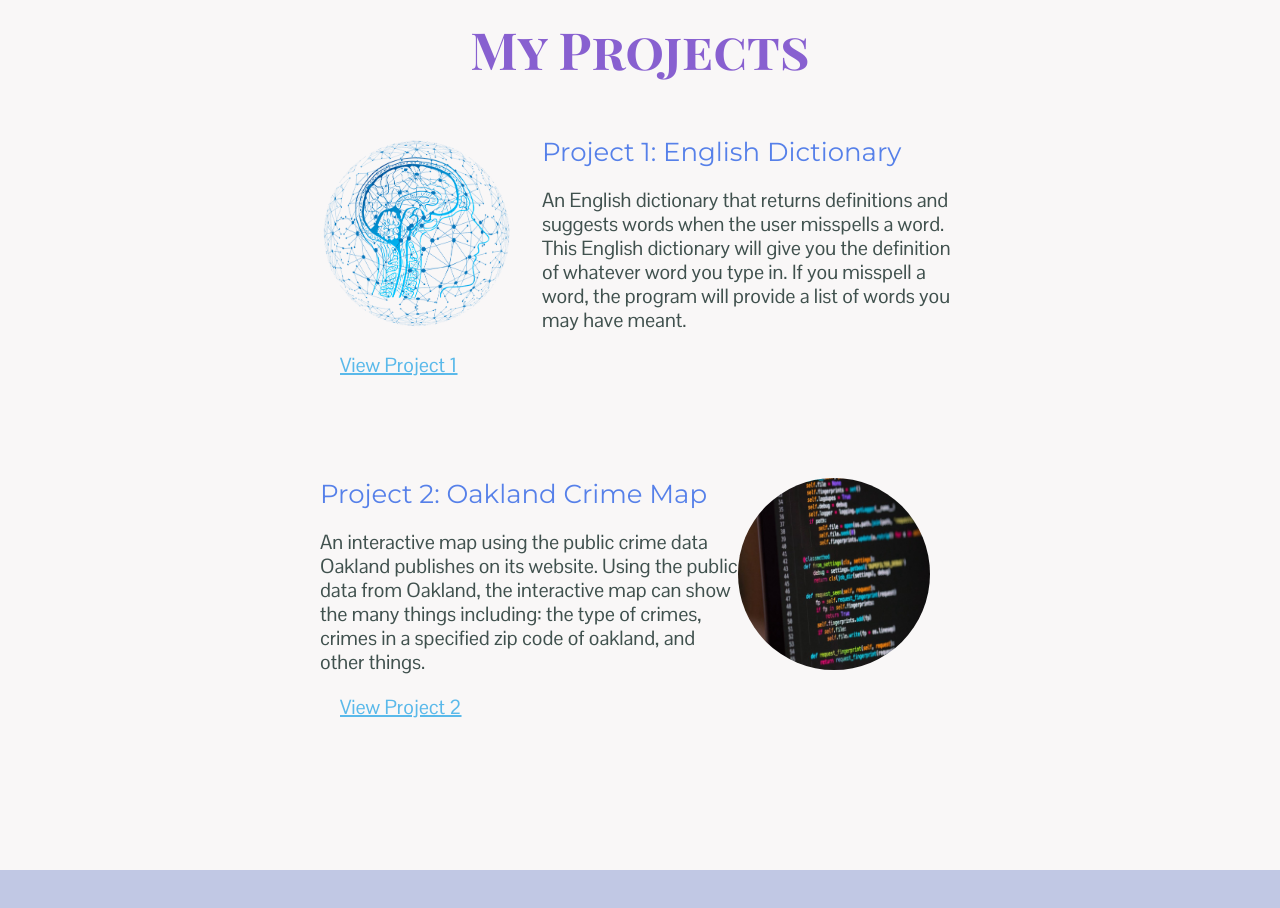
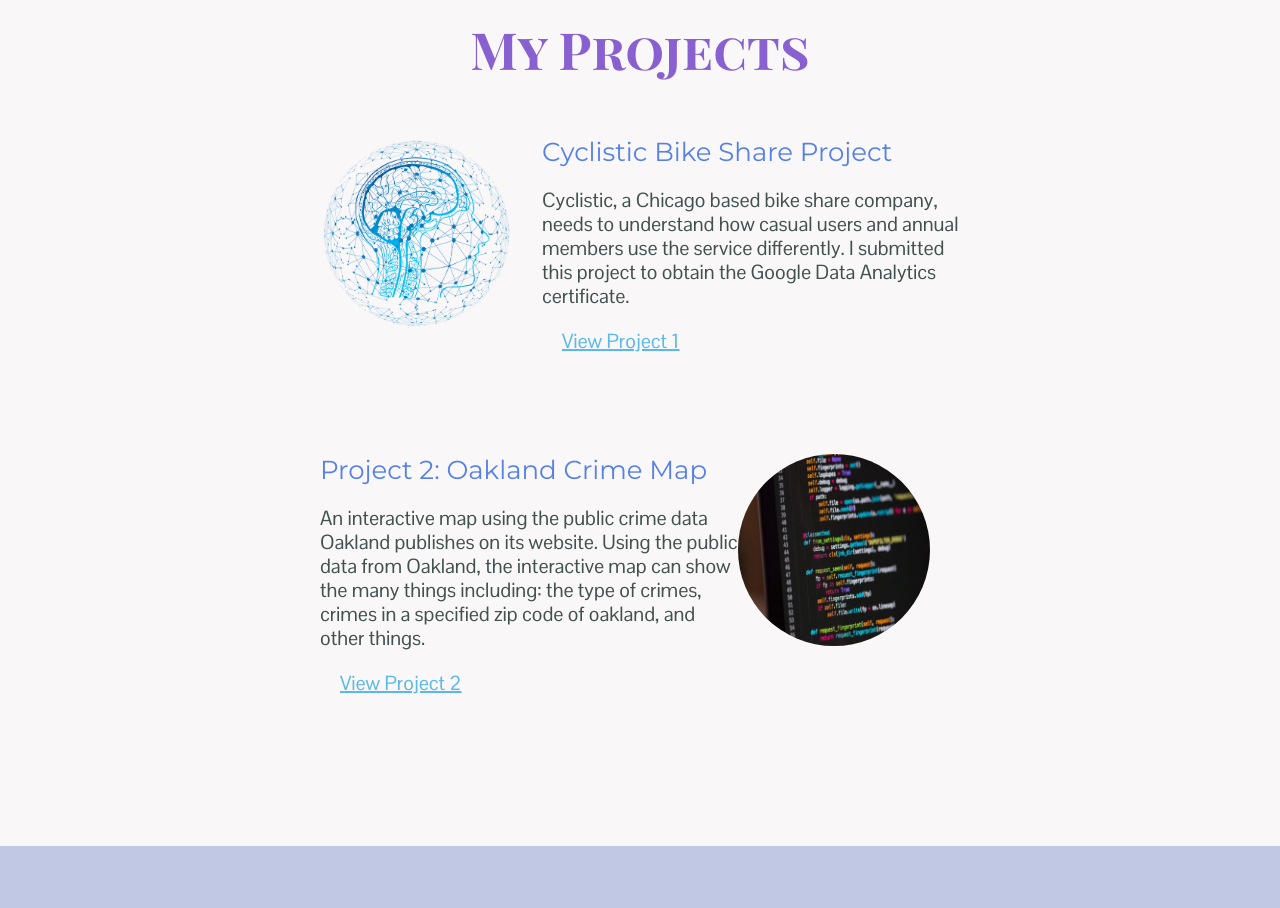
Before and after one commit to EricRamosCastillo/Website, a plain HTML site: page index.html in a window 1280 px wide. Shown: the part 1300-2208 px from the top of the page. Drawn offline with Linux system fonts and the light colour scheme.

Commit message:
Update index.html

```diff
--- a/index.html
+++ b/index.html
@@ -34,9 +34,8 @@
     <h2>My Projects</h2>
     <div class="projects-row-1">
       <img class="projects-brain" src="images/brain.png" alt="brain-picture">
-      <h3>Project 1: English Dictionary</h3>
-      <p class="project-1-description">An English dictionary that returns definitions and suggests words when the user misspells a word. This English dictionary will give you the definition of whatever word you type in. If you misspell a word, the
-        program will provide a list of words you may have meant.</p>
+      <h3>Cyclistic Bike Share Project</h3>
+      <p class="project-1-description">Cyclistic, a Chicago based bike share company, needs to understand how casual users and annual members use the service differently. I submitted this project to obtain the Google Data Analytics certificate.</p>
       <a href="project1.html">View Project 1</a>
     </div>
 
```
